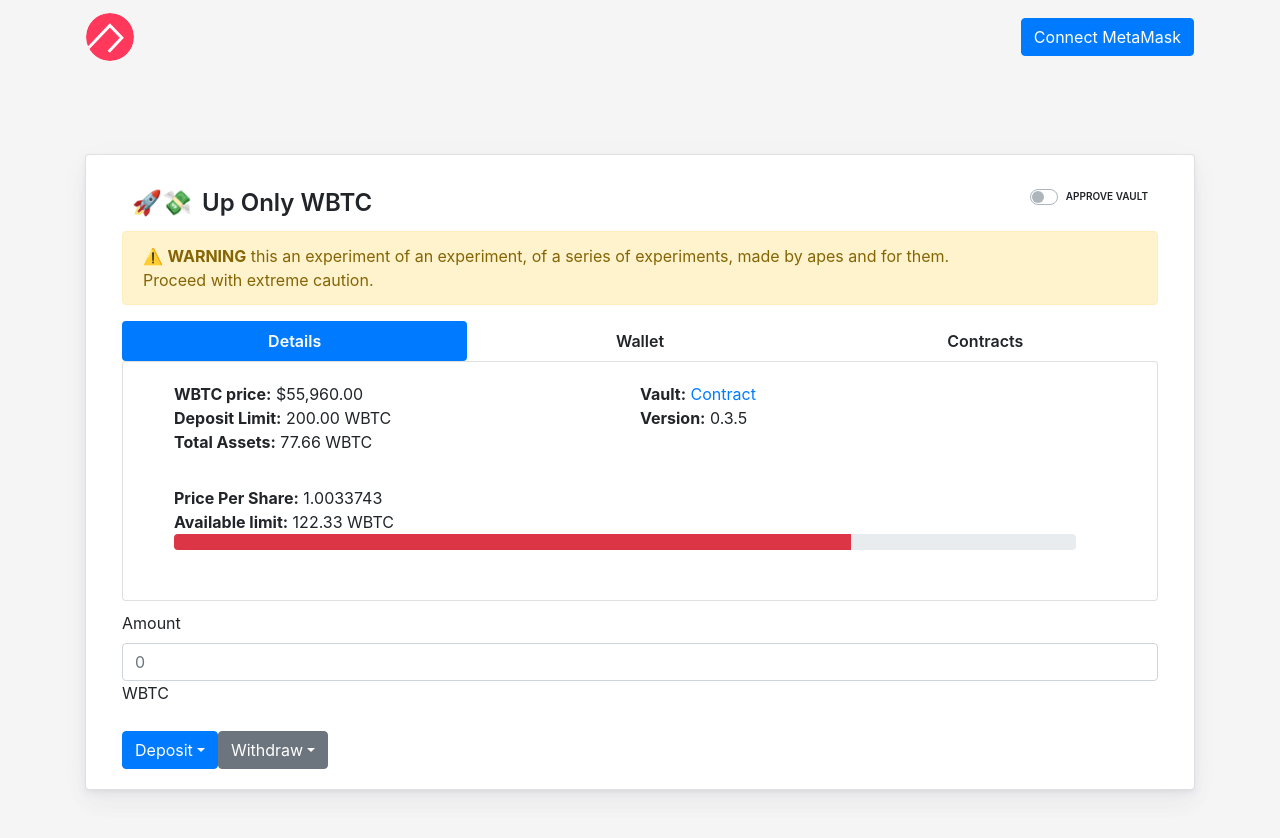
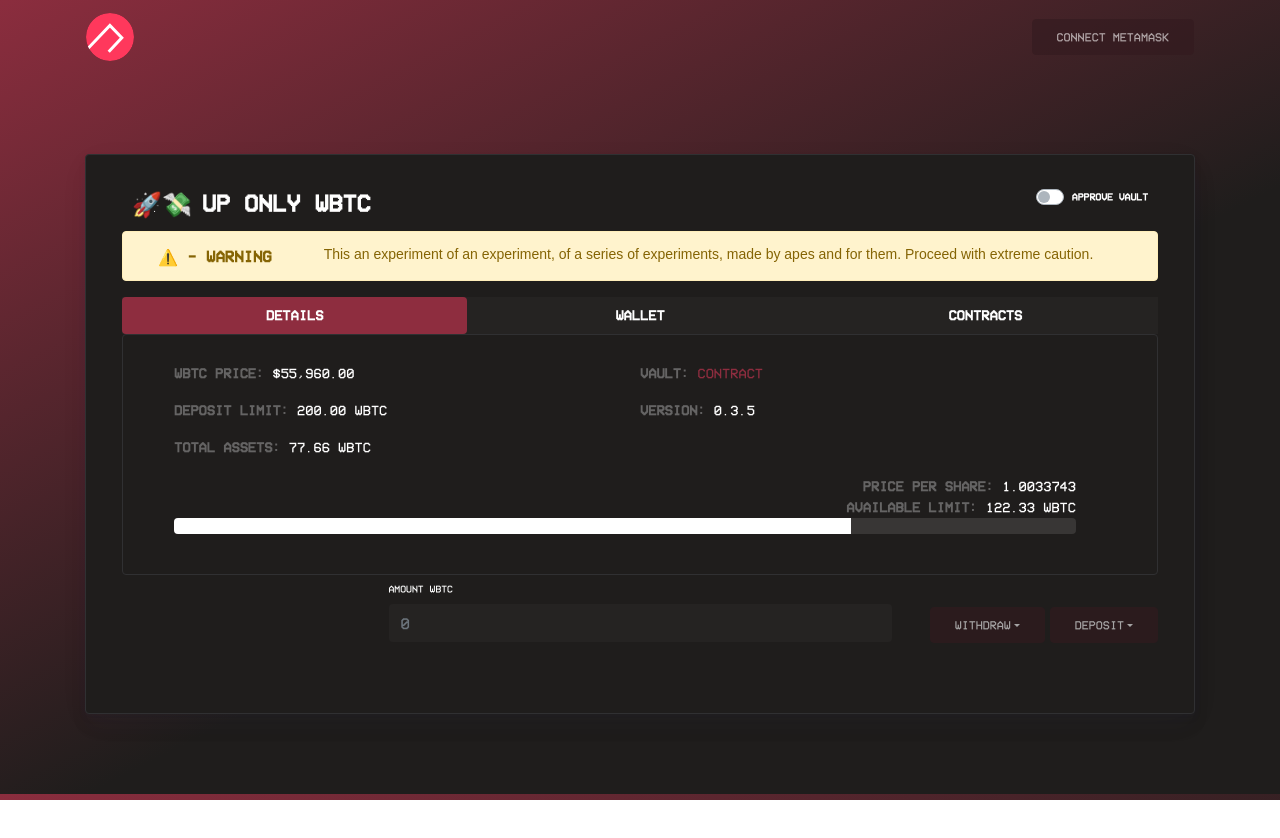
Before and after one commit to ribbon-finance/experiments-site, a React (Create React App) app: page /up-only in a window 1280 px wide. Shown: the top 838 px of the page. After the commit the page ends 800 px from the top, so only its background shows below. Built offline with nearby package versions, Linux system fonts and the light colour scheme.

Commit message:
final styling homepage and detail page;

```diff
--- a/src/components/ExperimentDetail.tsx
+++ b/src/components/ExperimentDetail.tsx
@@ -27,14 +27,23 @@ const ExperimentDetail = () => {
                     <Card className="card card-detail">
                     <div>
                         {data.map(item => (
-                            <div className="title-section"><div className="emoji">{item.emojis}</div>{item.name}
+                            <div className="title-section">
+                                <div className="emoji">{item.emojis}</div>{item.name}
                                 <CustomInput className="switch-label float-right" type="switch" id="approveSwitch" name="approveSwitch" label="Approve Vault" />
-
                             </div>
                         ))}
                     </div>
-                    <Alert color="warning">
-                        ⚠️ <strong>WARNING</strong> this an experiment of an experiment, of a series of experiments, made by apes and for them.<br></br>Proceed with extreme caution.
+                    <Alert color="warning" className="d-flex justify-content-md-center">
+                        <Col sm="2">
+                            <div className="warning-icon">
+                                ⚠️ <strong> - WARNING</strong>
+                            </div>
+                        </Col>
+                        <Col sm="10">
+                            <div className="warning-text">
+                            This an experiment of an experiment, of a series of experiments, made by apes and for them. Proceed with extreme caution.
+                            </div>
+                        </Col>
                     </Alert>
                     <Nav pills justified>
                         {navItems.map((navItem: string, navItemKey: number) => {
@@ -61,36 +70,36 @@ const ExperimentDetail = () => {
                                 <Card className="mini-card">
                                     <Row className="content-section container-fluid">
                                         <Col xs="6">
-                                            <div className="token">
-                                                <div className="main-text"><strong>WBTC price:</strong> $55,960.00</div>
+                                            <div className="mini-card-list token">
+                                                <div className="label-text"><strong>WBTC price:</strong> <span className="data-text">$55,960.00</span></div>
                                             </div>
-                                            <div className="deposit-limit">
-                                                <div className="main-text"><strong>Deposit Limit:</strong> 200.00 WBTC</div>
+                                            <div className="mini-card-list deposit-limit">
+                                                <div className="label-text"><strong>Deposit Limit:</strong> <span className="data-text">200.00 WBTC</span></div>
                                             </div>
-                                            <div className="total-assets">
-                                                <div className="main-text"><strong>Total Assets:</strong> 77.66 WBTC</div>
+                                            <div className="mini-card-list total-assets">
+                                                <div className="label-text"><strong>Total Assets:</strong> <span className="data-text">77.66 WBTC</span></div>
                                             </div>
                                         </Col>
                                         <Col xs="6">
-                                            <div className="vault">
-                                                <div className="main-text"> <strong>Vault:</strong>
-                                                <a href="https://etherscan.io/" className="sub-text"> Contract</a></div>
+                                            <div className="mini-card-list vault">
+                                                <div className="label-text"> <strong>Vault:</strong>
+                                                <a href="https://etherscan.io/" className="data-text"> Contract</a></div>
                                             </div>
-                                            <div className="version">
-                                                <div className="main-text"><strong>Version:</strong> 0.3.5</div>
+                                            <div className="mini-card-list version">
+                                                <div className="label-text"><strong>Version:</strong> <span className="data-text">0.3.5</span></div>
                                             </div>
                                         </Col>
                                     </Row>
                                     <Row className="container progress-section">
                                         <Col xs="12">
-                                            <div className="progress-details">
-                                                <div className="price-per-share">
-                                                    <strong>Price Per Share:</strong> 1.0033743
+                                            <div className="progress-details text-right">
+                                                <div className="label-text">
+                                                    <strong>Price Per Share:</strong> <span className="data-text">1.0033743</span>
                                                 </div>
-                                                <div className="available-limit">
-                                                    <strong>Available limit:</strong> 122.33 WBTC
+                                                <div className="label-text">
+                                                    <strong>Available limit:</strong> <span className="data-text">122.33 WBTC</span>
                                                 </div>
-                                                <Progress color="danger" value="75" />
+                                                <Progress className="progress-custom" value="75" />
                                             </div>
                                         </Col>
                                     </Row>
@@ -156,23 +165,24 @@ const ExperimentDetail = () => {
                         </Row>
                         </TabPane>
                     </TabContent>
-
-                    <div className="button-section">
+                    <div className="">
+                        <Row>
+                            <Col sm="3">
+                            </Col>
+                            <Col sm="6">
                                 <FormGroup>
-                            <Label for="exampleNumber">Amount</Label>
+                                    <Label for="exampleNumber">Amount WBTC</Label>
                                     <Input
                                     type="number"
                                     name="number"
                                     id="exampleNumber"
                                     placeholder="0"
                                     />
-                            <p>WBTC</p>
                                 </FormGroup>
-                    </div>
-                    <Row className="container">
-                    <div className="button-section">
-                        <UncontrolledButtonDropdown>
-                            <DropdownToggle caret color="primary">
+                            </Col>
+                            <Col sm="3" className="button-section">
+                                <UncontrolledButtonDropdown className="float-right">
+                                    <DropdownToggle caret color="secondary">
                                         Deposit
                                     </DropdownToggle>
                                     <DropdownMenu>
@@ -181,7 +191,7 @@ const ExperimentDetail = () => {
                                         <DropdownItem>Deposit All</DropdownItem>
                                     </DropdownMenu>
                                 </UncontrolledButtonDropdown>
-                        <UncontrolledButtonDropdown>
+                                <UncontrolledButtonDropdown className="float-right">
                                     <DropdownToggle caret color="secondary">
                                         Withdraw
                                     </DropdownToggle>
@@ -191,8 +201,9 @@ const ExperimentDetail = () => {
                                         <DropdownItem>Withdraw All</DropdownItem>
                                     </DropdownMenu>
                                 </UncontrolledButtonDropdown>
+                            </Col>
+                        </Row>
                     </div>
-                    </Row>
                     </Card>
                 </div>
                 </Col>
--- a/src/components/Experiments.tsx
+++ b/src/components/Experiments.tsx
@@ -3,28 +3,29 @@ import { Container, Row, Col, Button, ListGroup, ListGroupItem, Card } from "rea
 import "../static/css/Experiments.css";
 
 const Experiments = () => {
+
+  const data = [
+    { id: "1", emojis: "🚀💸", name:"Up Only WBTC" },
+    { id: "2", emojis: "⏰🏦", name:"WBTC Theta Vault" },
+    { id: "3", emojis: "🎢🤑", name:"Vega Vault" }
+  ];
+
   return (
     <Container className="experiments-container container min-vh-100">
       <Row className="row h-100 justify-content-center align-items-center">
         <Col className="experiments-column col-12">
           <div>
-            <h3>
+            <h3 className="title-section">
               <div className="emoji">🧪</div> Experimental
             </h3>
             <Card>
               <ListGroup className="experiments-list">
-                <ListGroupItem className="experiments-list-item">
-                  <div className="emoji">🚀💸</div> Up Only WBTC
-                  <Button className="float-right" color="primary" href="/up-only" size="sm"> <strong>+</strong> </Button>
-                </ListGroupItem>
-                <ListGroupItem className="experiments-list-item">
-                  <div className="emoji">⏰🏦</div> WBTC Theta Vault
-                  <Button className="float-right" color="primary" href="#" size="sm"> <strong>+</strong> </Button>
-                </ListGroupItem>
-                <ListGroupItem className="experiments-list-item">
-                  <div className="emoji">🎢🤑</div> Vega Vault
-                  <Button className="float-right" color="primary" href="#" size="sm"> <strong>+</strong> </Button>
-                </ListGroupItem>
+                {data.map(item => (
+                  <ListGroupItem className="experiments-list-item">
+                    <div className="emoji">{item.emojis}</div>- {item.name}
+                    <Button className="list-button float-right" color="primary" href="/up-only" size="sm"> <strong>+</strong> </Button>
+                  </ListGroupItem>
+                ))}
               </ListGroup>
             </Card>
 
--- a/src/static/css/Experiments.css
+++ b/src/static/css/Experiments.css
@@ -6,16 +6,21 @@
     font-style: normal;
 }
 
-@import url('https://fonts.googleapis.com/css2?family=Share+Tech+Mono&display=swap');
+@import url('https://fonts.googleapis.com/css2?family=IBM+Plex+Mono:wght@100;300;400;700&family=IBM+Plex+Sans:wght@100;300;400;700&display=swap');
+
+/* @import url('https://fonts.googleapis.com/css2?family=Share+Tech+Mono&display=swap'); */
 
 
+/* font-family: 'IBM Plex Mono', monospace;
+font-family: 'IBM Plex Sans', sans-serif; */
 
 
 root html, body, .App {
-    font-family: 'Share Tech Mono', monospace;
+    font-family: 'vcr_osd_monoregular', monospace;
     font-weight: normal;
     font-style: normal;
-    background-color: #f5f5f5 !important;
+    background: rgb(31,29,28);
+    background: linear-gradient(333deg, rgba(31,29,28,1) 42%, rgba(139,45,62,1) 100%);
 }
 
 .experiments-column {
@@ -23,18 +28,16 @@ root html, body, .App {
     padding-bottom: 10vh;
 }
 
-/* .experiments-list {
-  list-style-type: none;
-  font-size: 18px;
-  padding-left: 30px;
-} */
+.experiments-list {
+    background-color:#252322 !important;
+}
 
 .experiments-list-item {
     border: 1px solid rgb(158, 158, 158, 0.3) !important;
 }
 
 .experiments-list-item:hover {
-    background-color: #410e172c;
+    background-color: #1f1d1c;
 }
 
 .emoji {
@@ -47,6 +50,7 @@ root html, body, .App {
     font-size: 24px;
     font-weight: 600;
     padding: 10px;
+    font-family: 'vcr_osd_monoregular', monospace;
 }
 
 .switch-label {
@@ -61,11 +65,12 @@ root html, body, .App {
 
 /* card styling */
 
-.card{
-    background: #fff;
+.card {
+    background: #1f1d1c !important;
     border-radius: 4px;
     transition: .3s transform cubic-bezier(.155,1.105,.295,1.12),.3s box-shadow,.3s -webkit-transform cubic-bezier(.155,1.105,.295,1.12);
     padding: 20px 36px 20px 36px;
+    border-color: #303032 !important;
     box-shadow:
         0 0.46875rem 2.1875rem rgb(59 62 102 / 3%),
         0 0.9375rem 1.40625rem rgb(59 62 102 / 3%),
@@ -73,13 +78,11 @@ root html, body, .App {
         0 0.125rem 0.1875rem rgb(59 62 102 / 3%);
 }
 
-/* .card:hover{
-     transform: scale(1.01);
-  box-shadow: 0 10px 20px rgba(0,0,0,.12), 0 4px 8px rgba(0,0,0,.06);
-} */
-
 .card li{
   font-weight: 600;
+  background-color:#252322;
+  color: #fff;
+  font-family: 'vcr_osd_monoregular', monospace;
 }
 
 .card-detail {
@@ -95,6 +98,7 @@ root html, body, .App {
     /* background-color: rgb(212, 212, 212) !important; */
     border-radius: 8px;
     min-height: 30vh;
+    color: #fff;
 }
 
 .button-section {
@@ -107,6 +111,147 @@ root html, body, .App {
 
 
 /* detail page */
+
 .progress-section {
     padding-top: 2rem;
 }
+
+/* VERSION 2 */
+
+.title-section {
+    color: #fff;
+    text-transform: uppercase;
+}
+
+.warning-text {
+    font-family: 'IBM Plex Sans', sans-serif;
+    font-size: 14px;
+}
+
+.alert-warning {
+    font-family: 'vcr_osd_monoregular', monospace;
+}
+
+.nav-pill, .nav-link {
+    text-transform: uppercase;
+    background-color: #252322;
+    font-family: 'vcr_osd_monoregular', monospace;
+    /* color:#303031; */
+}
+
+.nav-link.active {
+    background-color: #8e2d3f !important;
+    color: #fefefe;
+}
+
+.nav {
+    color: #fefefe;
+    font-size: 14px;
+}
+
+
+/* switch style */
+.custom-control-input:focus~.custom-control-label::before {
+	/* when the button is toggled off
+  it is still in focus and a violet border will appear */
+	border-color: #303031 !important;
+	/* box shadow is blue by default
+  but we do not want any shadow hence we have set
+  all the values as 0 */
+	box-shadow: 0 0 0 0rem rgba(0, 0, 0, 0) !important;
+}
+
+/*sets the background color of switch to violet when it is checked*/
+.custom-control-input:checked~.custom-control-label::before {
+	border-color: #7ffecc !important;
+	background-color: #7ffecc !important;
+}
+
+
+/*sets the background color of switch when it is active*/
+.custom-control-input:active~.custom-control-label::before {
+	border-color: #7ffecc !important;
+	background-color: #7ffecc!important;
+}
+
+.mini-card-list {
+    padding: 0.5rem 0rem;
+}
+
+.label-text {
+    color: #656464;
+    text-transform: uppercase;
+    font-size: 14px;
+    font-family: 'vcr_osd_monoregular', monospace;
+}
+
+span.data-text {
+    color: #fff;
+}
+
+.progress-section {
+    padding-top: 10px;
+    padding-bottom: 20px;
+}
+
+.progress-bar {
+    background-color: #fff !important;
+}
+
+.progress-custom {
+    background-color: #383635 !important;
+}
+
+.button-section {
+    padding-top: 2rem;
+}
+
+.btn-group {
+    border: 10px !important;
+}
+
+
+.btn {
+    background-color: #331a1f !important;
+    border-color: #331a1f !important;
+    padding: .50rem 1.5rem !important;
+    font-size: 12px !important;
+    text-transform: uppercase;
+    font-family: 'vcr_osd_monoregular', monospace;
+    opacity: 0.6;
+}
+
+.btn:hover {
+    background-color: #8e2d3f !important;
+    color:#fff;
+    border: 1px solid #8e2d3f !important;
+}
+
+button.dropdown-toggle {
+    margin-left: 0.3rem !important;
+}
+
+label {
+    color:#fff;
+    font-size: 10px;
+    font-family: 'vcr_osd_monoregular', monospace;
+    text-transform: uppercase;
+    padding-top: 5px;
+}
+
+input[type=number] {
+    background-color: #252322;
+    color: #6d757d;
+    border: none;
+    font-family: 'vcr_osd_monoregular', monospace;
+}
+
+a.data-text {
+    color:#8e2d3f !important;
+}
+
+.list-button {
+    background-color: #363433 !important;
+    color:#fff;
+    border: 1px solid #fff !important;
+}
```
Also changed, not shown: src/components/ExperimentsList.tsx (+7 -13 lines). Lines whose indentation alone changed are shown as unchanged.
